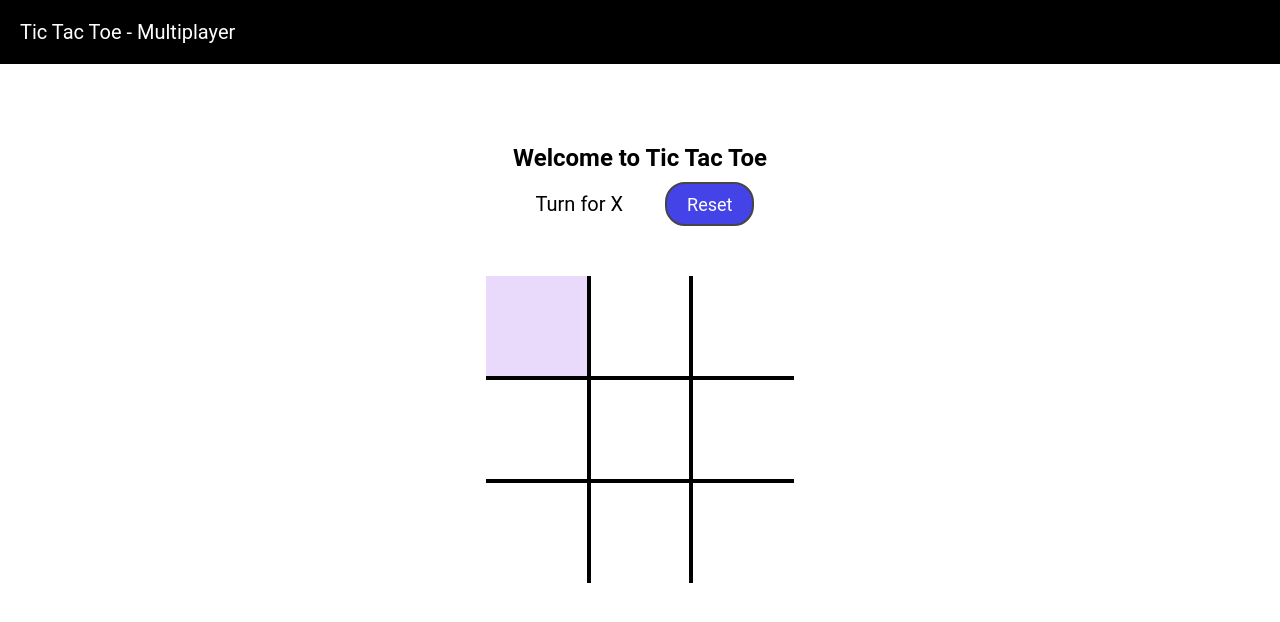
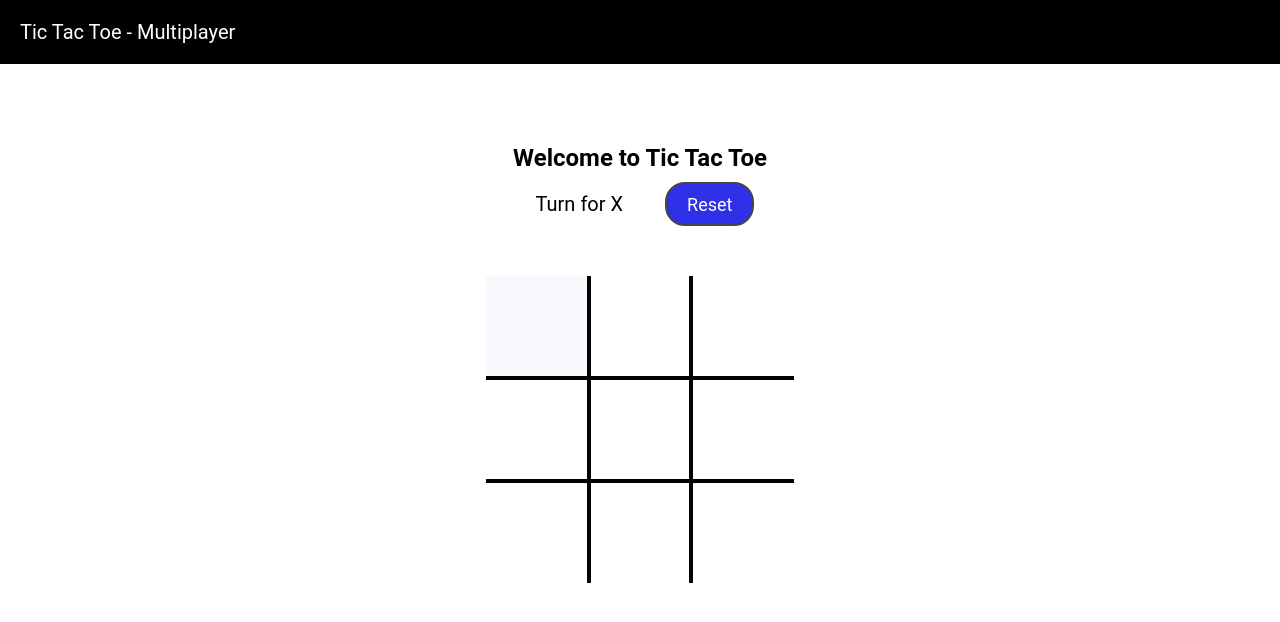
Before and after one commit to arpitghura/tic-tac-toe, a plain HTML site: page index.html in a window 1280 px wide. In both pictures the pointer is over the element 537 px from the left and 327 px from the top of the page. Drawn offline with Linux system fonts and the light colour scheme.

Commit message:
Updated the UI

```diff
--- a/script.js
+++ b/script.js
@@ -36,7 +36,8 @@ Array.from(boxes).forEach(element => {
                 turn = changeTurn();
                 // checkDraw();
                 checkWin();
-                info.innerText = " Turn for "+ turn;
+                if(!gameover)
+                    info.innerText = " Turn for "+ turn;
             }
         }
     })
--- a/style.css
+++ b/style.css
@@ -39,7 +39,7 @@ nav ul li {
     cursor: pointer;
 }
 .box:hover{
-    background-color: #e9d9fa;
+    background-color: #faf7fd;
 }
 .game-info{
     padding: 5vh;
@@ -74,7 +74,7 @@ nav ul li {
 }
 #reset{
     padding: 5px 20px;
-    background-color: rgb(67, 67, 231);
+    background-color: rgb(48, 48, 233);
     border: 2px solid rgb(71, 68, 68);
     color: white;
     font-size: 18px;
@@ -85,7 +85,7 @@ nav ul li {
 #reset:hover{
     color: whitesmoke;
     border-color: black;
-    background-color: rgb(120, 46, 238);
+    background-color: rgb(12, 141, 247);
 }
 
 @media screen and (max-width: 600px) {
```
